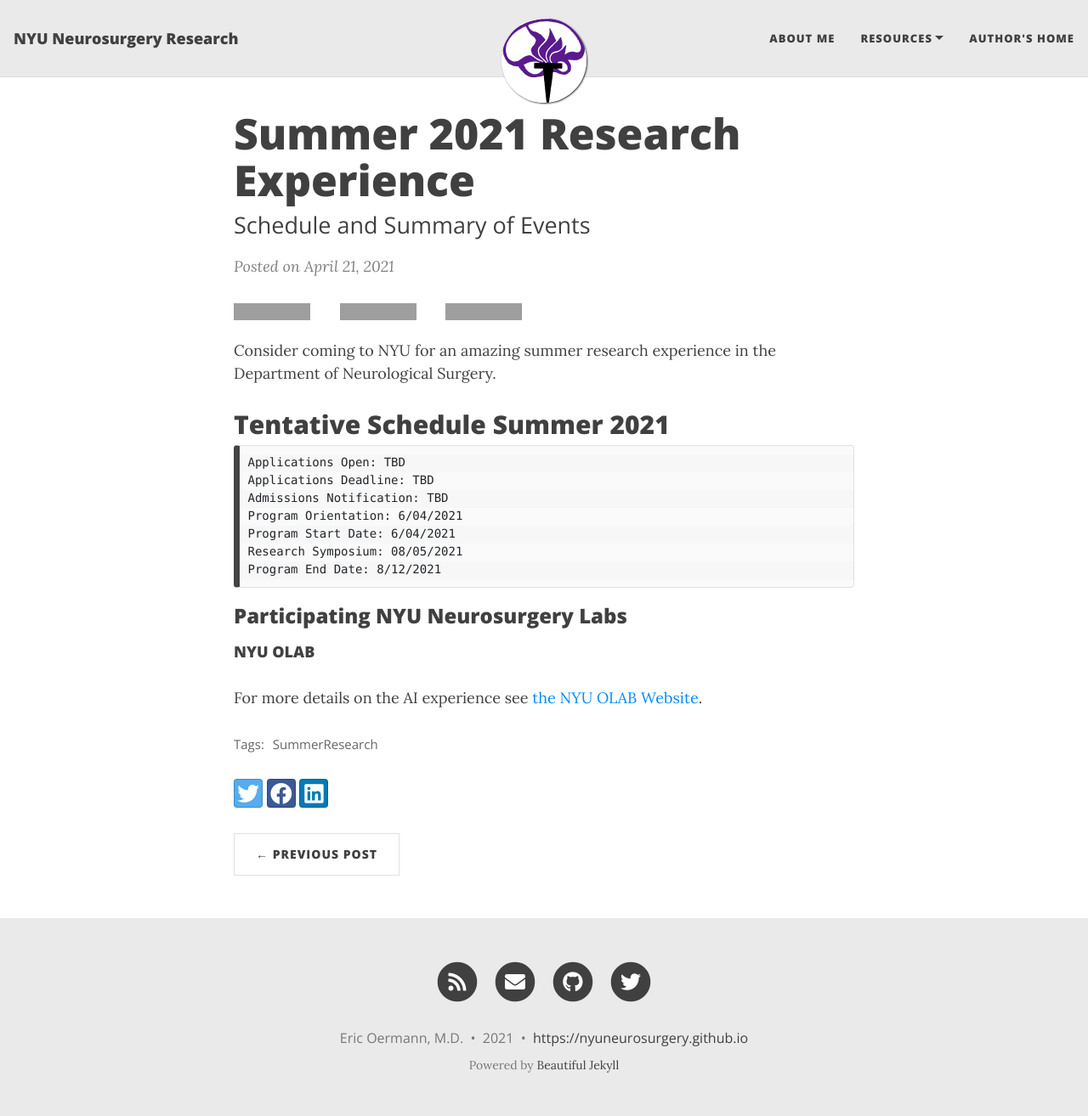
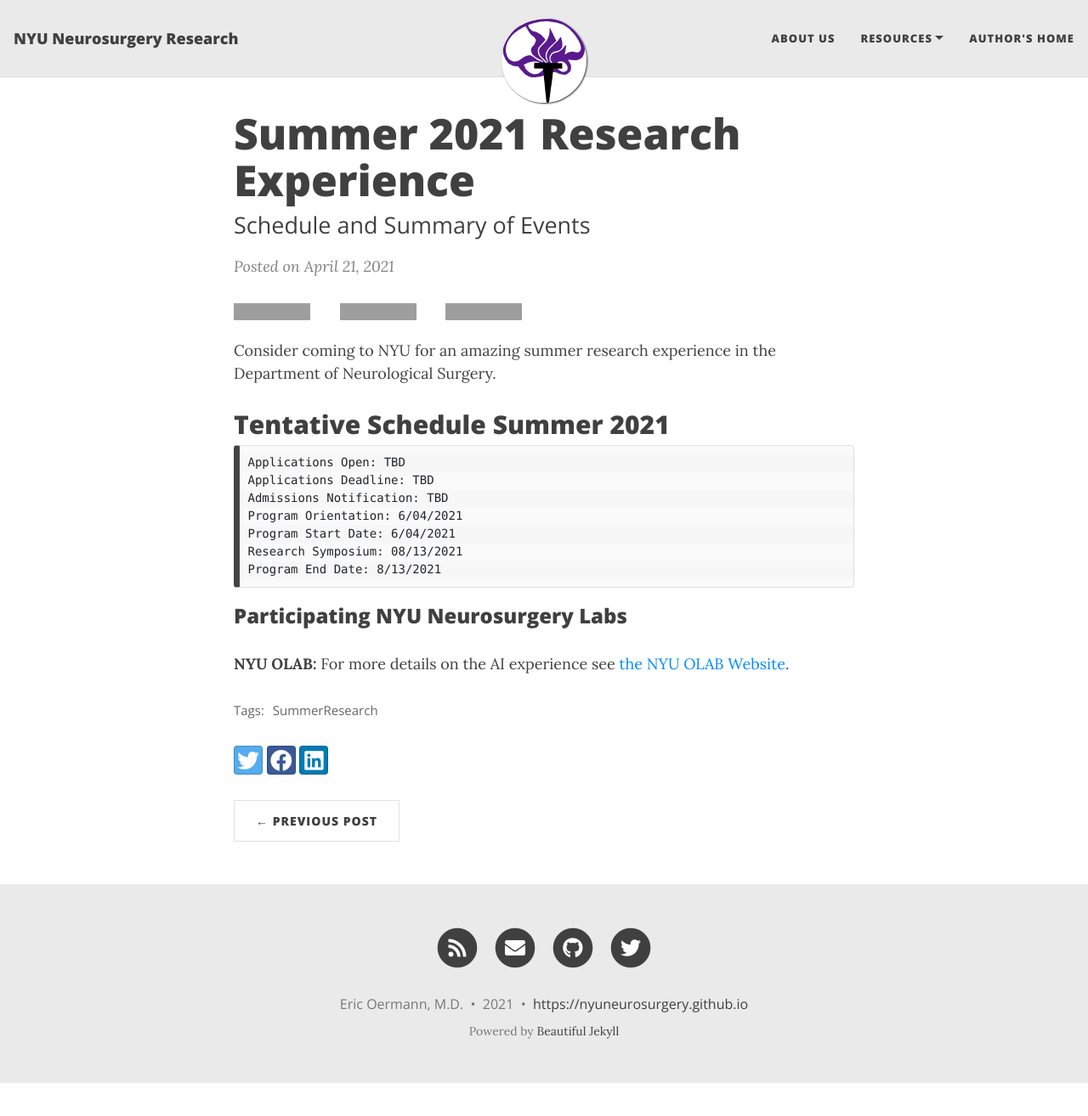
Before and after one commit to nyumets/nyumets.github.io, a Jekyll site: the page built from _posts/2021-04-21-summer-research.md, in a window 1280 px wide and 1315 px high. Shown: the whole window at 85% size. Built offline with Jekyll 4.4.1, drawn with Linux system fonts in a browser that asks for light colours; nearby versions of some CDN libraries; grey boxes are pictures that could not be loaded.

````diff
--- a/_config.yml
+++ b/_config.yml
@@ -14,7 +14,7 @@ author: Eric Oermann, M.D.
 # --- List of links in the navigation bar --- #
 
 navbar-links:
-  About Me: "aboutme"
+  About Us: "aboutme"
   Resources:
     - NYU Neurosurgery: "https://med.nyu.edu/departments-institutes/neurosurgery/"
     - OLAB AI Research Group: "https://nyuolab.org/"
--- a/_posts/2021-04-21-summer-research.md
+++ b/_posts/2021-04-21-summer-research.md
@@ -11,17 +11,15 @@ comments: true
 Consider coming to NYU for an amazing summer research experience in the Department of Neurological Surgery.
 
 ## Tentative Schedule Summer 2021
-
 ```
 Applications Open: TBD
 Applications Deadline: TBD
 Admissions Notification: TBD
 Program Orientation: 6/04/2021
 Program Start Date: 6/04/2021
-Research Symposium: 08/05/2021
-Program End Date: 8/12/2021
+Research Symposium: 08/13/2021
+Program End Date: 8/13/2021
 ```
 
 ### Participating NYU Neurosurgery Labs
-#### NYU OLAB
-For more details on the AI experience see [the NYU OLAB Website](https://nyuolab.org/).
+**NYU OLAB:** For more details on the AI experience see [the NYU OLAB Website](https://nyuolab.org/).
````
Also changed, not shown: aboutme.md (+9 -3 lines).
